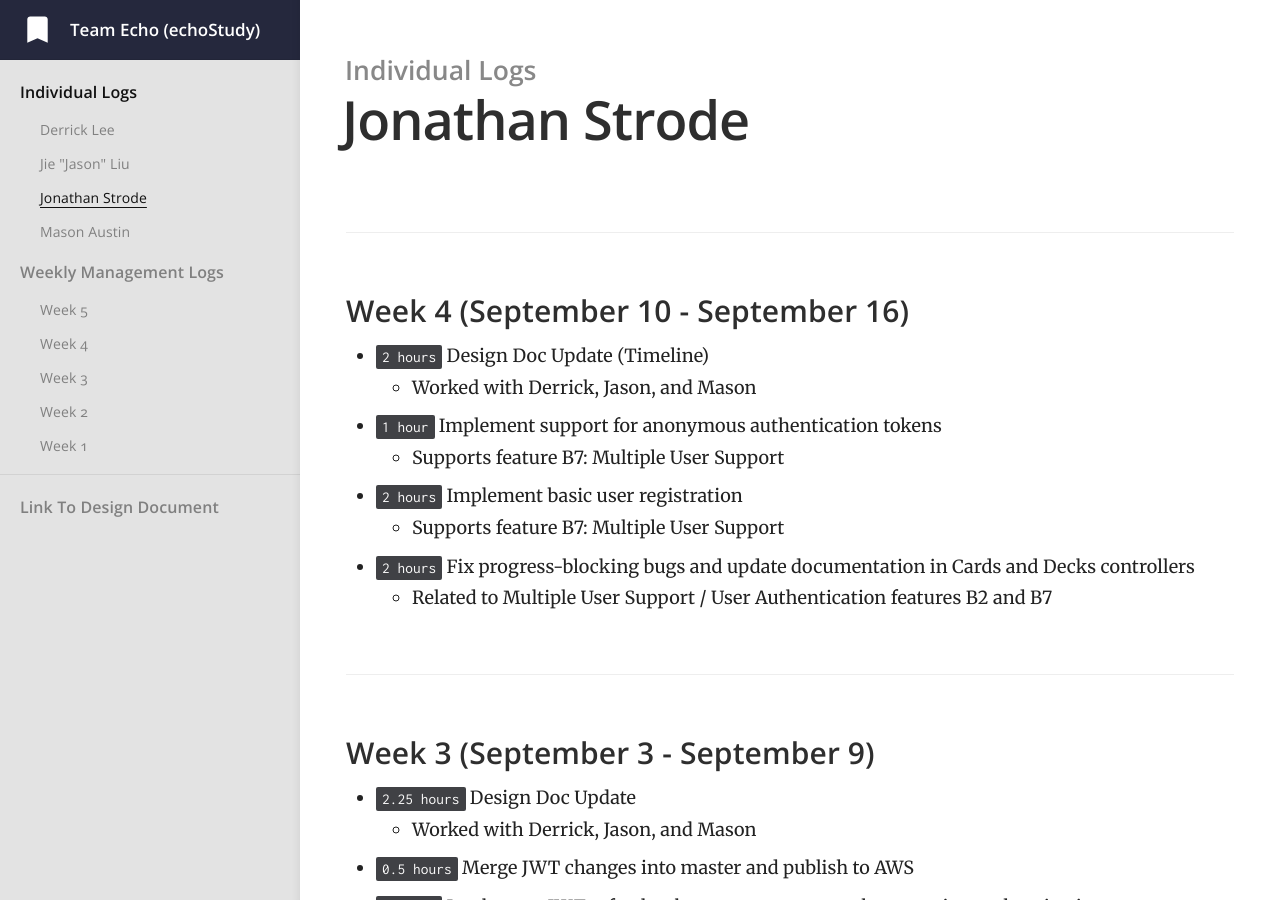
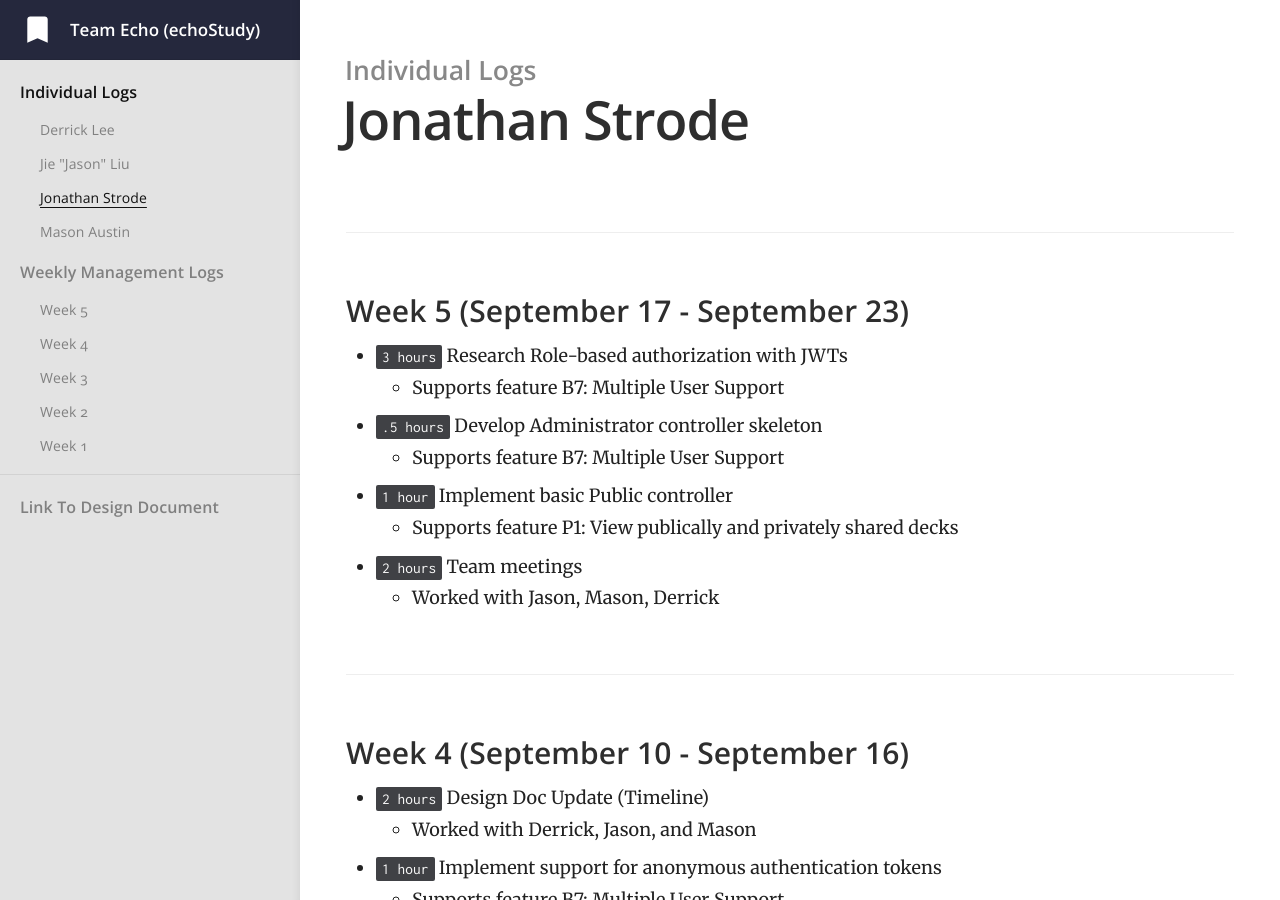
Before and after one commit to jiejasonliu/team-echo-site, a Jekyll site: the page built from _docs/individual-logs/jonstrode-logs.md, in a window 1280 px wide and 900 px high. Built offline with Jekyll 4.4.1, drawn with Linux system fonts in a browser that asks for light colours.

Commit message:
Jon's Week 5 Log

```diff
--- a/_docs/individual-logs/jonstrode-logs.md
+++ b/_docs/individual-logs/jonstrode-logs.md
@@ -3,6 +3,16 @@ title: Jonathan Strode
 category: Individual Logs
 order: 2
 ---
+
+### Week 5 (September 17 - September 23)
+  - `3 hours` Research Role-based authorization with JWTs
+    - Supports feature B7: Multiple User Support
+  - `.5 hours` Develop Administrator controller skeleton
+    - Supports feature B7: Multiple User Support
+  - `1 hour` Implement basic Public controller
+    - Supports feature P1: View publically and privately shared decks
+  - `2 hours` Team meetings
+    - Worked with Jason, Mason, Derrick
 
 ### Week 4 (September 10 - September 16)
   - `2 hours` Design Doc Update (Timeline)
```
